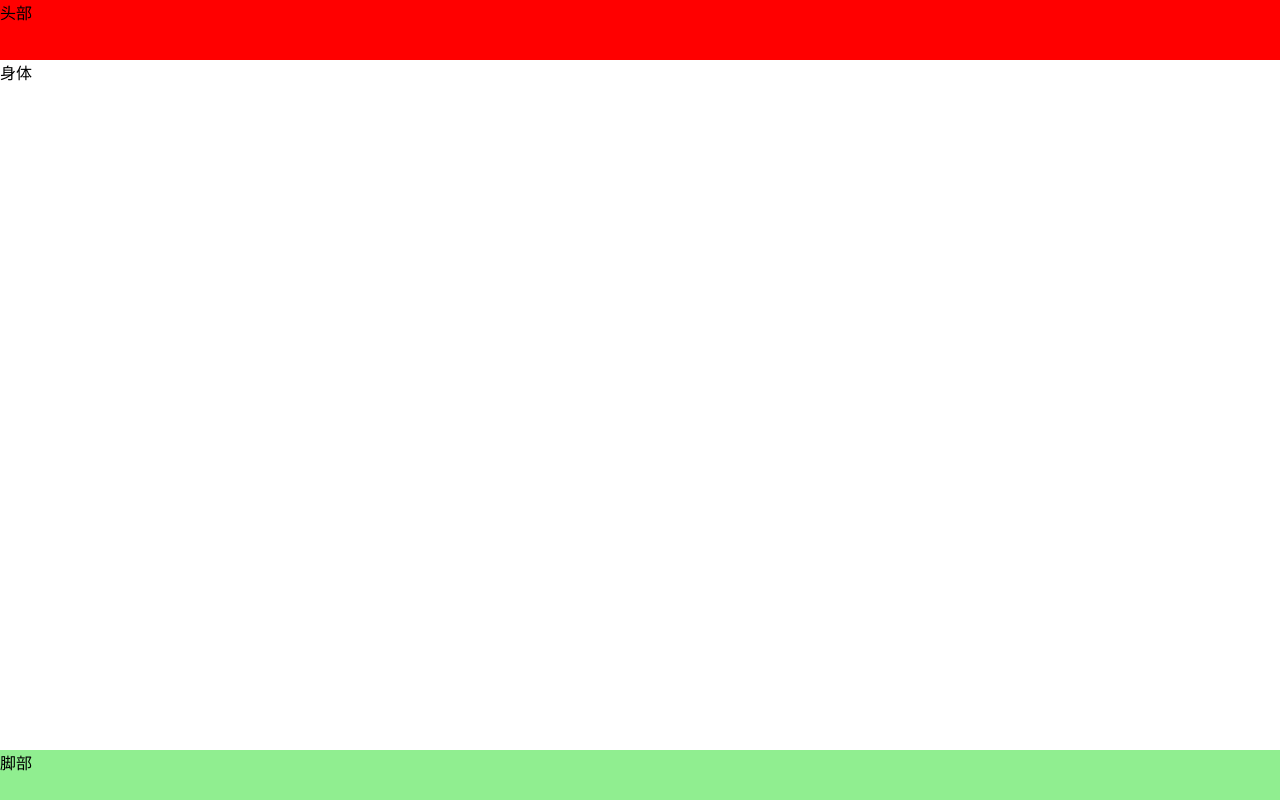
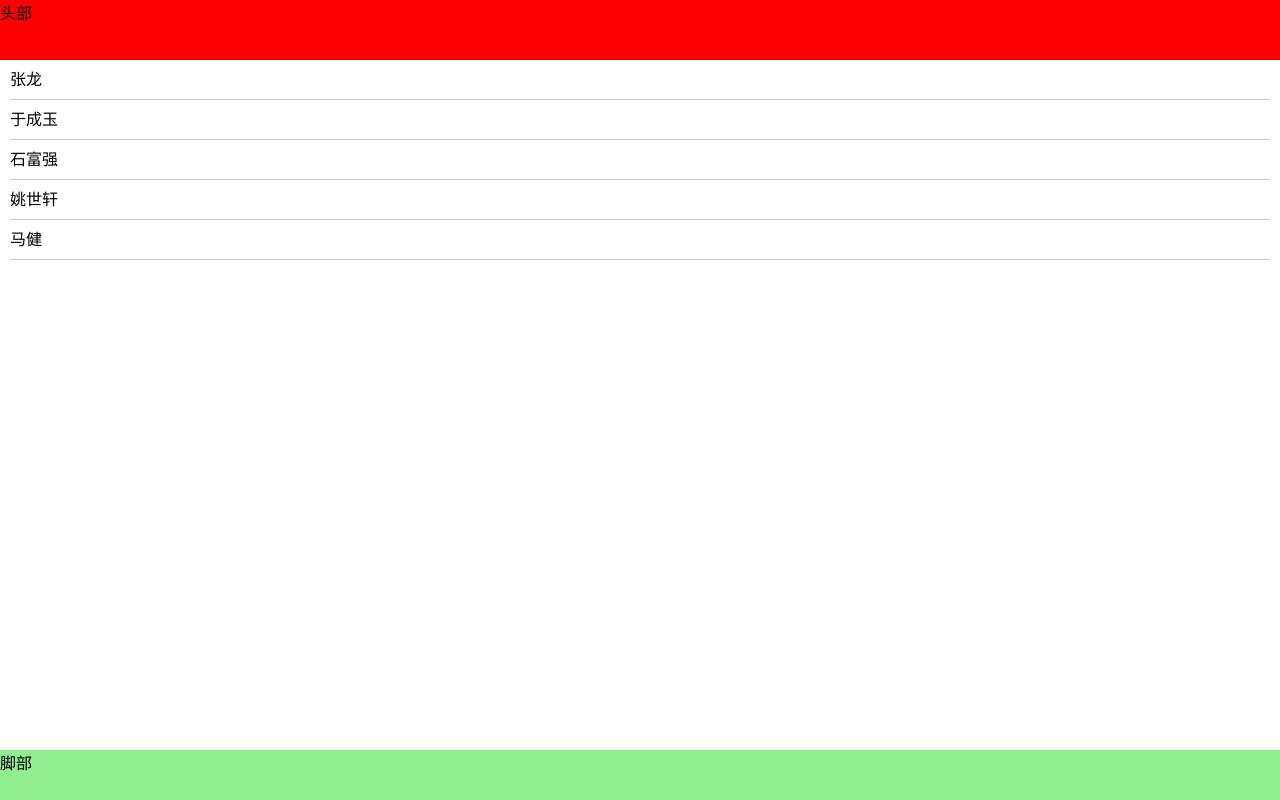
Before and after one commit to Dragon-Chinese/zysym, a plain HTML site: page index.html in a window 1280 px wide. Drawn offline with Linux system fonts and the light colour scheme.

Commit message:
cotainer and css has change

```diff
--- a/index.html
+++ b/index.html
@@ -1,16 +1,27 @@
 <!DOCTYPE html>
 <html lang="en">
+
 <head>
     <meta charset="UTF-8">
     <title>Document</title>
     <link rel="stylesheet" href="style.css">
     <meta name="viewport" content="width=device-width,initial-scale=1,minimum-scale=1,maximum-scale=1,user-scalable=no" />
 </head>
+
 <body>
     <div class="wrap">
         <header>头部</header>
-		<main>身体</main>
+        <main>
+            <ul class="list">
+                <li>张龙</li>
+                <li>于成玉</li>
+                <li>石富强</li>
+                <li>姚世轩</li>
+                <li>马健</li>
+            </ul>
+        </main>
         <footer>脚部</footer>
     </div>
 </body>
+
 </html>
--- a/style.css
+++ b/style.css
@@ -1,26 +1,46 @@
-*{
+* {
     margin: 0;
     padding: 0;
     list-style: none;
 }
-body,html{
+
+body,
+html {
     height: 100%;
     width: 100%;
 }
-.wrap{
+
+.wrap {
     height: 100%;
     width: 100%;
     display: flex;
     flex-direction: column;
 }
-header{
+
+header {
     height: 60px;
     background: red;
 }
+
 main {
     flex: 1;
     height: 100%;
 }
+
+.list {
+    box-sizing: border-box;
+    padding-left: 10px;
+    padding-right: 10px;
+}
+
+.list li {
+    box-sizing: border-box;
+    width: 100%;
+    height: 40px;
+    line-height: 40px;
+    border-bottom: 1px solid #ccc;
+}
+
 footer {
     height: 50px;
     background: lightgreen;
```
Lines whose indentation alone changed are shown as unchanged.
